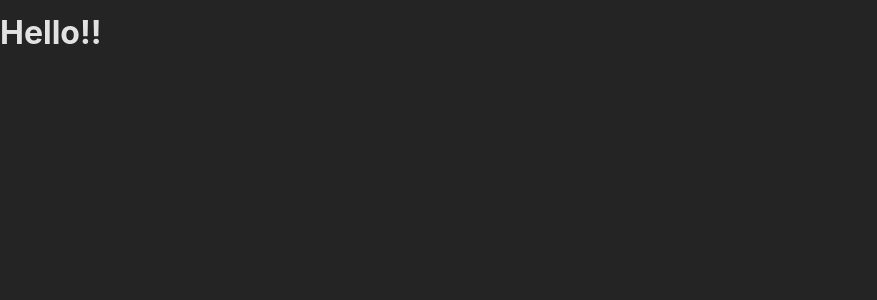
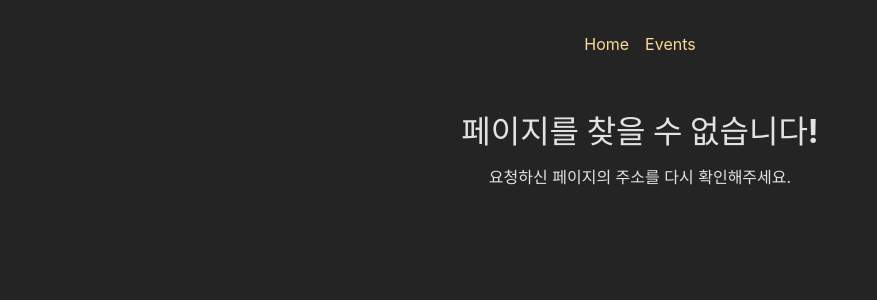
Before and after one commit to ThoI-i/event-app202502, a React (Vite) app: page /events in a window 1280 px wide. Shown: the top 300 px of the page, without its empty margins (0-877 px from the left). Built offline with nearby package versions, Linux system fonts and the light colour scheme.

Commit message:
250217 09:33 # 1. 에러 페이지 처리

```diff
--- a/src/App.jsx
+++ b/src/App.jsx
@@ -1,10 +1,10 @@
 import './App.css';
+import router from './routes/route-config';
+import { RouterProvider } from 'react-router-dom';
 
 const App = () => {
   return (
-    <>
-      <h1>Hello!!</h1>
-    </>
+    <RouterProvider router={router} />
   );
 };
 
--- /dev/null
+++ b/src/layout/MainNavigation.jsx
@@ -0,0 +1,31 @@
+import { NavLink } from 'react-router-dom';
+import styles from './MainNavigation.module.scss';
+
+const MainNavigation = () => {
+
+  return (
+    <header className={styles.header}>
+      <nav>
+        <ul className={styles.list}>
+          <li>
+            <NavLink
+              to=''
+              end
+            >
+              Home
+            </NavLink>
+          </li>
+          <li>
+            <NavLink
+              to='events'
+            >
+              Events
+            </NavLink>
+          </li>
+        </ul>
+      </nav>
+    </header>
+  );
+};
+
+export default MainNavigation;
--- /dev/null
+++ b/src/layout/MainNavigation.module.scss
@@ -0,0 +1,24 @@
+.header {
+  max-width: 60rem;
+  margin: auto;
+  padding: 2rem;
+  display: flex;
+  justify-content: center;
+}
+
+.list {
+  display: flex;
+  gap: 1rem;
+
+  a {
+    text-decoration: none;
+    color: var(--color-primary-400);
+
+    &:hover,
+    &.active {
+      color: var(--color-primary-800);
+      text-decoration: underline;
+    }
+
+  }
+}
--- /dev/null
+++ b/src/pages/ErrorPage.jsx
@@ -0,0 +1,15 @@
+import MainNavigation from '../layout/MainNavigation';
+
+const ErrorPage = () => {
+  return (
+    <>
+      <MainNavigation />
+      <main>
+        <h1>페이지를 찾을 수 없습니다!</h1>
+        <p>요청하신 페이지의 주소를 다시 확인해주세요.</p>
+      </main>
+    </>
+  );
+};
+
+export default ErrorPage;
--- /dev/null
+++ b/src/routes/route-config.jsx
@@ -0,0 +1,12 @@
+import { createBrowserRouter } from "react-router-dom";
+import ErrorPage from "../pages/ErrorPage";
+
+const router = createBrowserRouter([
+  {
+    path: '/',
+    element: <h1>Home Page</h1>,
+    errorElement: <ErrorPage />
+  }
+]);
+
+export default router;
```
